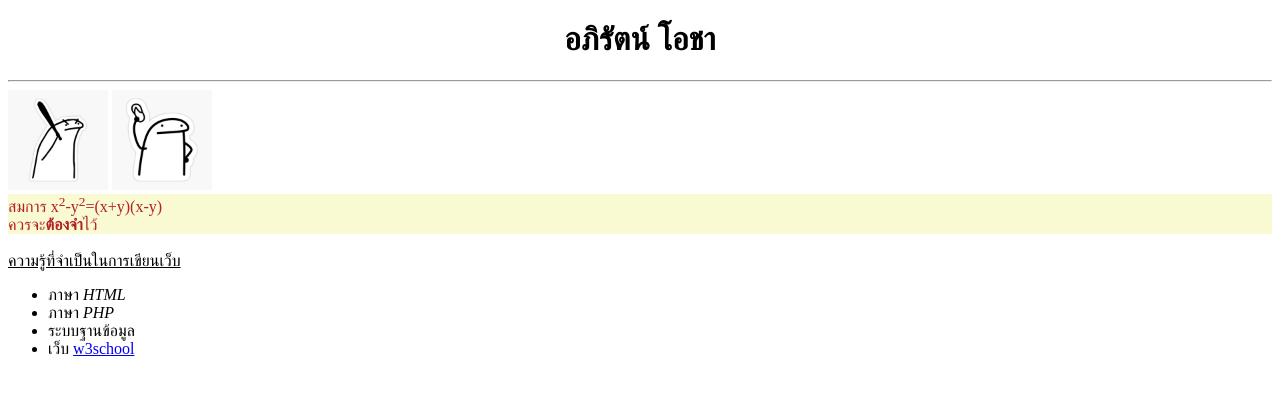
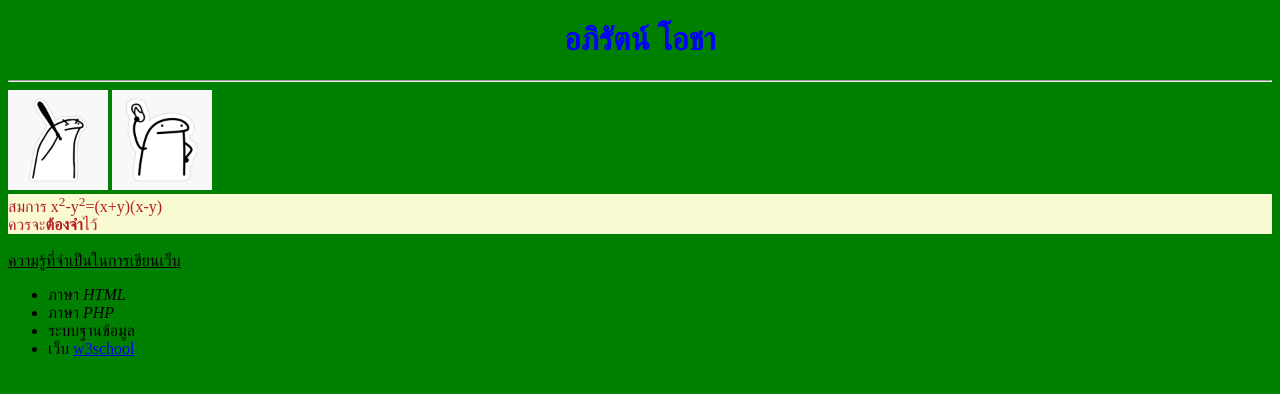
Before and after one commit to iThxxx/week-2, a plain HTML site: page index.html in a window 1280 px wide. Drawn offline with Linux system fonts and the light colour scheme.

Commit message:
Update index.html add css internal
Update index.html add css internal

```diff
--- a/index.html
+++ b/index.html
@@ -4,6 +4,14 @@
     <meta charset="UTF-8">
     <meta name="viewport" content="width=device-width, initial-scale=1.0">
     <title>Homework2</title>
+    <style>
+        body{
+            background-color: green;
+        }
+        h1{
+            color: blue;
+        }
+    </style>
 </head>
 <body>
     <h1 style="text-align: center;">อภิรัตน์ โอชา</h1>
```
